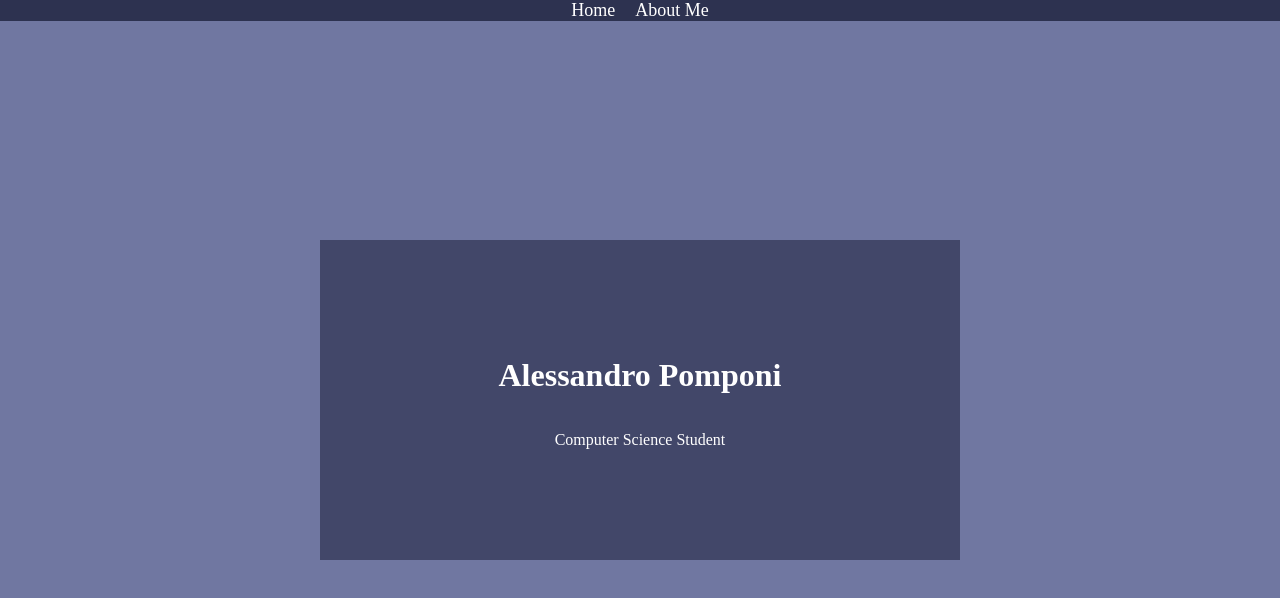
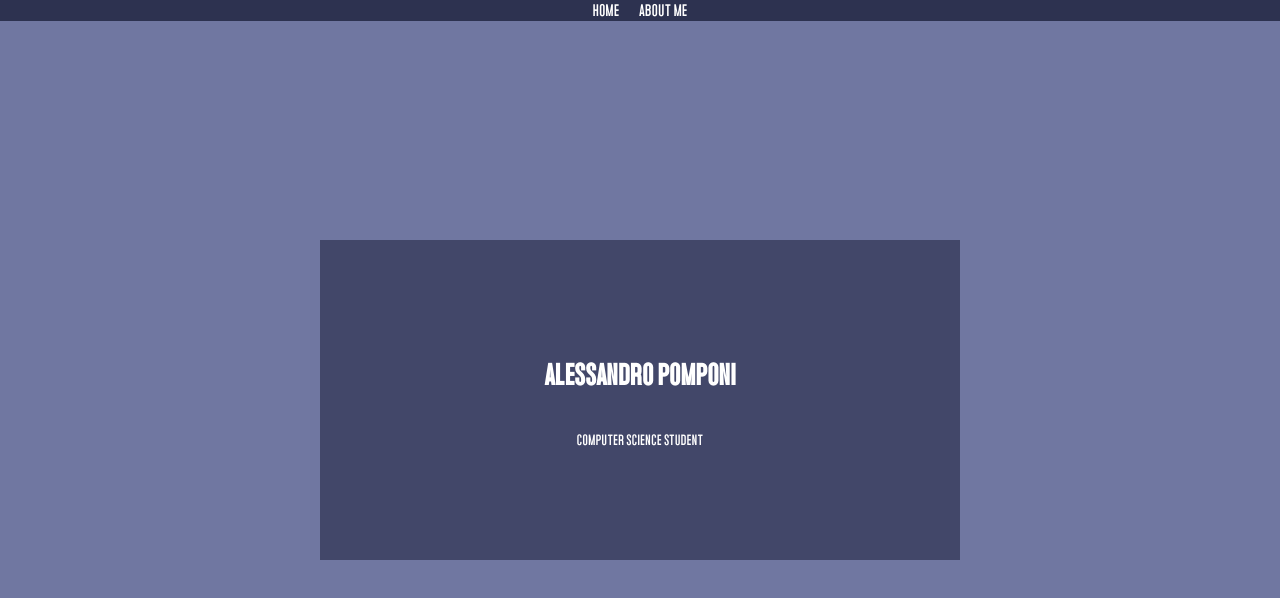
Before and after one commit to Ale20p/Portfolio, a Nuxt app: page / in a window 1280 px wide. Shown: the top 598 px of the page. Built offline with nearby package versions, Linux system fonts and the light colour scheme.

Commit message:
added font

```diff
--- a/assets/main.css
+++ b/assets/main.css
@@ -5,3 +5,12 @@
     --background-color: #7077A1;
     --text-color: white;
   }
+
+  @font-face {
+    font-family: 'MainFont';
+    src: url(~/assets/fonts/MosquichDemo-OVR0P.otf);
+  }
+
+  body {
+    font-family: 'MainFont';
+  }
```
Also changed, not shown: assets/fonts/MosquichDemo-OVR0P.otf (added).
